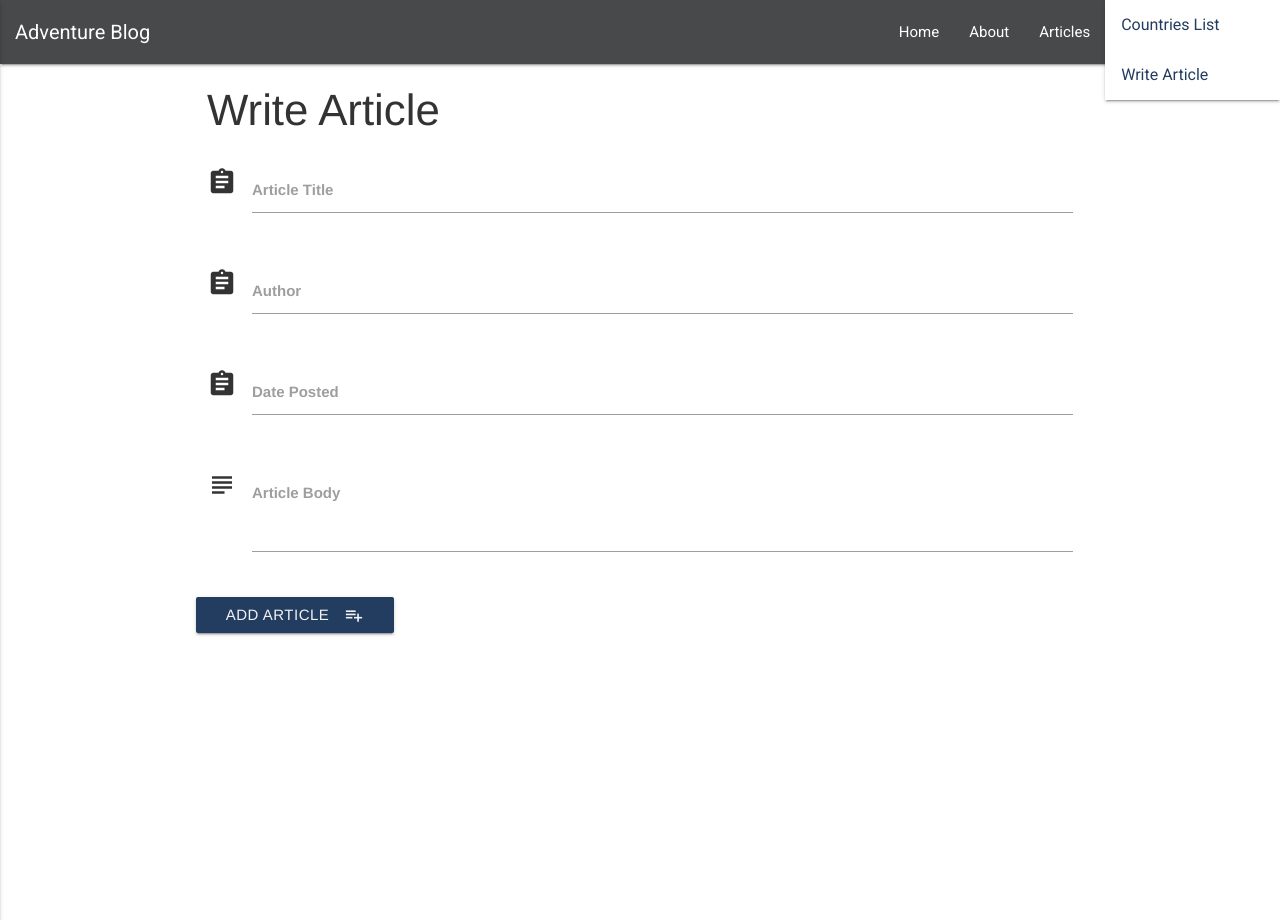
After one commit to NathenJohns/adventure_blog, a Flask app: page /write_article in a window 1280 px wide, after a click that opens the changed part. The commit adds this page. Run offline with Flask 2, Linux system fonts and the light colour scheme; data that the repository does not hold is empty; some libraries are stand-ins or nearby versions.

Commit message:
remove imgages, custom styles (buttons and nav), add, edit and delete countries, write articles and full functionality

```diff
--- a/run.py
+++ b/run.py
@@ -1,6 +1,7 @@
 import os
 from flask import Flask, render_template, redirect, request, url_for
 from flask_pymongo import PyMongo
+from bson.objectid import ObjectId
 
 app = Flask(__name__)
 app.config["MONGO_DBNAME"] = 'adventure_blog'
@@ -8,14 +9,82 @@ app.config["MONGO_URI"] = 'mongodb://Nathen:woodstock21@ds145194.mlab.com:45194/
 
 mongo = PyMongo(app)
 
+# HOME NAVIGATION
 @app.route('/')
 @app.route('/home')
 def home():
     return render_template("home.html")
 
+# ABOUT NAVIGATION
+@app.route('/about')
+def about():
+    return render_template("about.html")
+
+# GET ARTICLES NAVIGATION
 @app.route('/articles')
 def get_articles():
     return render_template("articles.html", articles=mongo.db.articles.find())
+
+# GET COUNTRIES NAVIGATION
+@app.route('/countries')
+def get_countries():
+    return render_template("countries.html", countries=mongo.db.countries.find())
+
+# ADDING ARTICLES AND COUNTRIES
+
+@app.route('/write_article')
+def write_article():
+    return render_template("write_article.html",
+    articles=mongo.db.articles.find())
+
+@app.route('/insert_article', methods=['POST'])
+def insert_article():
+    articles = mongo.db.articles
+    articles.insert_one(request.form.to_dict())
+    return redirect(url_for('get_articles'))
+
+@app.route('/add_country')
+def add_country():
+    return render_template("add_country.html",
+    countries=mongo.db.countries.find())
+
+@app.route('/insert_country', methods=['POST'])
+def insert_country():
+    countries = mongo.db.countries
+    countries.insert_one(request.form.to_dict())
+    return redirect(url_for('get_countries'))
+
+# EDITING ARTICLES AND COUNTRIES
+
+@app.route('/edit_country/<country_id>')
+def edit_country(country_id):
+    the_country = mongo.db.countries.find_one({"_id": ObjectId(country_id)})
+    return render_template('edit_country.html', country=the_country)
+
+@app.route('/update_country/<country_id>', methods=['POST'])
+def update_country(country_id):
+    mongo.db.countries.update(
+        {'_id': ObjectId(country_id)},
+        {
+            "country_name": request.form.get('country_name'),
+            "country_location": request.form.get('country_location'),
+            "country_currency": request.form.get('country_currency'),
+            "country_risk": request.form.get('country_risk'),
+            "country_language": request.form.get('country_language'),
+            "country_description": request.form.get('country_description'),
+            "reasons_to_go": request.form.get('reasons_to_go')
+        })
+    return redirect(url_for('get_countries'))
+
+# DELETING ARTICLES AND COUNTRIES
+
+@app.route('/delete_country/<country_id>')
+def delete_country(country_id):
+    mongo.db.countries.remove({'_id': ObjectId(country_id)})
+    return redirect(url_for('get_countries'))
+
+# SINGLE ARTICLE
+
 
 if __name__ == '__main__':
     app.run(host=os.environ.get('IP'),
--- a/static/css/styles.css
+++ b/static/css/styles.css
@@ -1,7 +1,7 @@
 /* NAVBAR STYLES */
 
 .custom-navbar {
-    background-color: #223d5f;
+    background-color: #47494b;
 }
 
 nav ul a {
@@ -13,6 +13,7 @@ nav .brand-logo {
     margin-left: 15px;
     font-family: 'Roboto', sans-serif;
     color: #fff;
+    font-size: 20px;
 }
 
 .dropdown-content li>a, .dropdown-content li>span {
@@ -45,7 +46,7 @@ a:focus, a:hover {
 }
 
 .bg-img-one {
-    background-image: url("../images/image1.jpg");
+    background-image: url("https://bit.ly/2VropjW");
     background-repeat: no-repeat;
     background-position: center;
     background-size: contain;
@@ -59,7 +60,7 @@ a:focus, a:hover {
 }
 
 .bg-img-two {
-    background-image: url("../images/image2.jpg");
+    background-image: url("https://bit.ly/2GVKKDf");
     background-repeat: no-repeat;
     background-position: center;
     background-size: contain;
@@ -72,8 +73,11 @@ a:focus, a:hover {
     height: 100%;
 }
 
+/* BUTTON STYLES */
+
+/* Home Page Button */
 .bg-img-three {
-    background-image: url("../images/image3.jpg");
+    background-image: url("https://bit.ly/2F8Ie9V");
     background-repeat: no-repeat;
     background-position: center;
     background-size: contain;
@@ -85,3 +89,54 @@ a:focus, a:hover {
     width: 100%;
     height: 100%;
 }
+
+.btn {
+    background-color: #f1f2f3;
+    color: #223d5f;
+}
+
+.btn:hover, .btn-large:hover {
+    background-color: #223d5f;
+    color: #f1f2f3;
+}
+
+/* Add Countries Button */
+.btn-countries {
+    background-color: #223d5f;
+    color: #f1f2f3;
+}
+
+.btn-countries:hover, .btn-large:hover {
+    background-color: #223d5fc2;
+    color: #f1f2f3;
+}
+
+/* Delete Buttons */
+.btn-delete {
+    background-color: #cb1010;
+    color: #f1f2f3;
+}
+
+.btn-delete:hover {
+    background-color: #cb1010ba;
+}
+
+/* Edit Buttons */
+
+.btn-edit {
+    background-color: #2167ac;
+    color: #f1f2f3;
+}
+
+.btn-edit:hover {
+    background-color: #2167acc9;
+}
+
+/* MEDIA QUERIES */
+
+/* Render Logo Header on Nav on smaller screens */
+@media (max-width: 768px) {
+    nav .brand-logo {
+        font-size: 15px;
+    }
+}
--- a/templates/articles.html
+++ b/templates/articles.html
@@ -1,5 +1,4 @@
 {% extends 'base.html' %}
-
 
 {% block content %}
 <div class="container">
--- a/templates/base.html
+++ b/templates/base.html
@@ -12,30 +12,31 @@
     <link rel="stylesheet" href="https://use.fontawesome.com/releases/v5.6.3/css/all.css" integrity="sha384-UHRtZLI+pbxtHCWp1t77Bi1L4ZtiqrqD80Kn4Z8NTSRyMA2Fd33n5dQ8lWUE00s/" crossorigin="anonymous">
     <link rel="stylesheet" href="https://cdnjs.cloudflare.com/ajax/libs/materialize/0.100.2/css/materialize.min.css">
     <link href="https://fonts.googleapis.com/css?family=Roboto" rel="stylesheet">
-    <link rel="stylesheet" href="static/css/styles.css" type="text/css" />
+    <link rel="stylesheet" href="{{url_for('static', filename='css/styles.css')}}" type="text/css" />
 </head>
 
 <body>
     <header>
         <nav>
             <div class="nav-wrapper custom-navbar">
-            <a href="/home" class="brand-logo">Adventure Blog</a>
+            <a href="{{url_for('home')}}" class="brand-logo">Adventure Blog</a>
             <a href="#" data-activates="mobile-demo" class="button-collapse"><i class="material-icons">menu</i></a>
                 <ul id="dropdown1" class="dropdown-content">
-                    <li><a href="#!">Countries List</a></li>
-                    <li><a href="#!">Write Article</a></li>
+                    <li><a href="{{url_for('get_countries')}}">Countries List</a></li>
+                    <li><a href="{{url_for('write_article')}}">Write Article</a></li>
                 </ul>
                 <ul id="nav-mobile" class="right hide-on-med-and-down">
-                    <li><a href="/home">Home</a></li>
-                    <li><a href="#">About</a></li>
-                    <li><a href="/articles">Articles</a></li>
+                    <li><a href="{{url_for('home')}}">Home</a></li>
+                    <li><a href="{{url_for('about')}}">About</a></li>
+                    <li><a href="{{url_for('get_articles')}}">Articles</a></li>
                     <li><a class="dropdown-button" href="#!" data-activates="dropdown1">Explore Content<i class="material-icons right">arrow_drop_down</i></a></li>
                 </ul>
                 <ul class="side-nav" id="mobile-demo">
-                    <li><a href="/home">Home</a></li>
-                    <li><a href="#">About</a></li>
-                    <li><a href="#!">Countries List</a></li>
-                    <li><a href="#!">Write Article</a></li>
+                    <li><a href="{{url_for('home')}}">Home</a></li>
+                    <li><a href="{{url_for('about')}}">About</a></li>
+                    <li><a href="{{url_for('get_articles')}}">Articles</a></li>
+                    <li><a href="{{url_for('get_countries')}}">Countries List</a></li>
+                    <li><a href="{{url_for('write_article')}}">Write Article</a></li>
                 </ul>
             </div>
         </nav>
--- a/templates/home.html
+++ b/templates/home.html
@@ -3,7 +3,7 @@
 {% block content %}
     <div class="carousel carousel-slider center" data-indicators="true">
         <div class="carousel-fixed-item center">
-            <a class="btn waves-effect white grey-text darken-text-2">Sign Up</a>
+            <a class="waves-effect waves-light btn">Sign Up</a>
         </div>
         <div class="carousel-item carousel-text bg-img-one">
             <h1>Welcome to Adventure Blog</h1>
--- /dev/null
+++ b/templates/write_article.html
@@ -0,0 +1,44 @@
+{% extends 'base.html' %}
+
+{% block content %}
+<div class="container">
+    <h3>Write Article</h3>
+    <div class="row">
+        <form action="{{ url_for('insert_article') }}" method="POST" class="col s12">
+            <div class="row">
+                <div class="input-field col s12">
+                    <i class="material-icons prefix">assignment</i>
+                    <input id="title" name="title" type="text" class="validate">
+                    <label for="icon_prefix">Article Title</label>
+                </div>
+            </div>
+            <div class="row">
+                <div class="input-field col s12">
+                    <i class="material-icons prefix">assignment</i>
+                    <input id="author" name="author" type="text" class="validate">
+                    <label for="icon_prefix">Author</label>
+                </div>
+            </div>
+            <div class="row">
+                <div class="input-field col s12">
+                    <i class="material-icons prefix">assignment</i>
+                    <input id="create_date" name="create_date" type="text" class="validate">
+                    <label for="icon_prefix">Date Posted</label>
+                </div>
+            </div>
+            <div class="row">
+                <div class="input-field col s12">
+                    <i class="material-icons prefix">subject</i>
+                    <textarea type="textarea" name="body" id="body" class="materialize-textarea"></textarea>
+                    <label for="icon_telephone">Article Body</label>
+                </div>
+            </div>
+            <div class="row">
+                <button class="waves-effect waves-light btn btn-countries" type="submit" name="action">Add Article
+                    <i class="material-icons right">playlist_add</i>
+                </button>
+            </div>
+        </form>
+    </div>
+</div>
+{% endblock %}
```
Also changed, not shown: templates/about.html (added, +7 -0 lines), templates/add_country.html (added, +65 -0 lines), templates/article.html (added, +13 -0 lines), templates/countries.html (added, +23 -0 lines), templates/edit_country.html (added, +64 -0 lines), static/images/image1.jpg (deleted), static/images/image2.jpg (deleted), static/images/image3.jpg (deleted), templates/delete_country.html (added).
